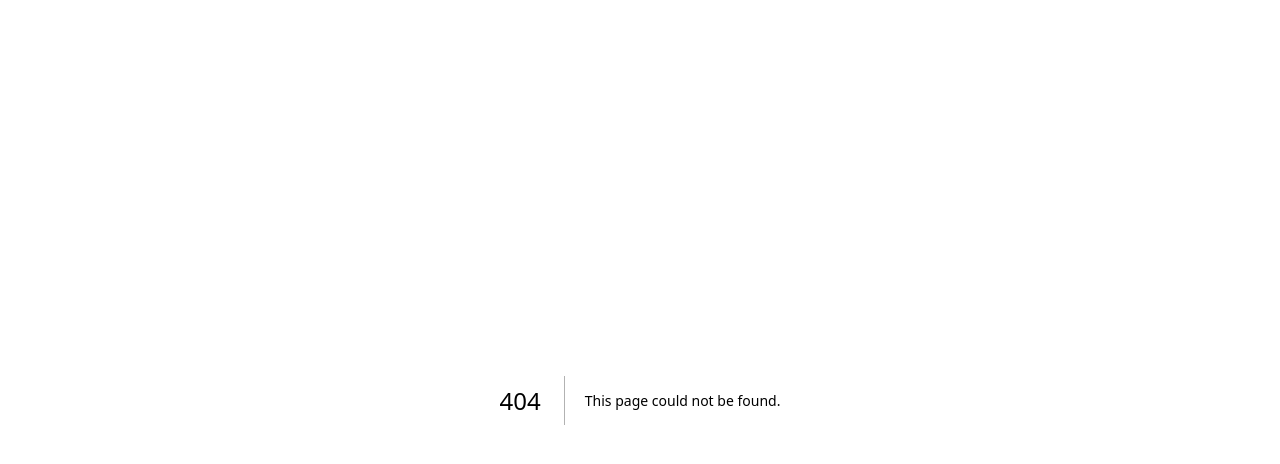
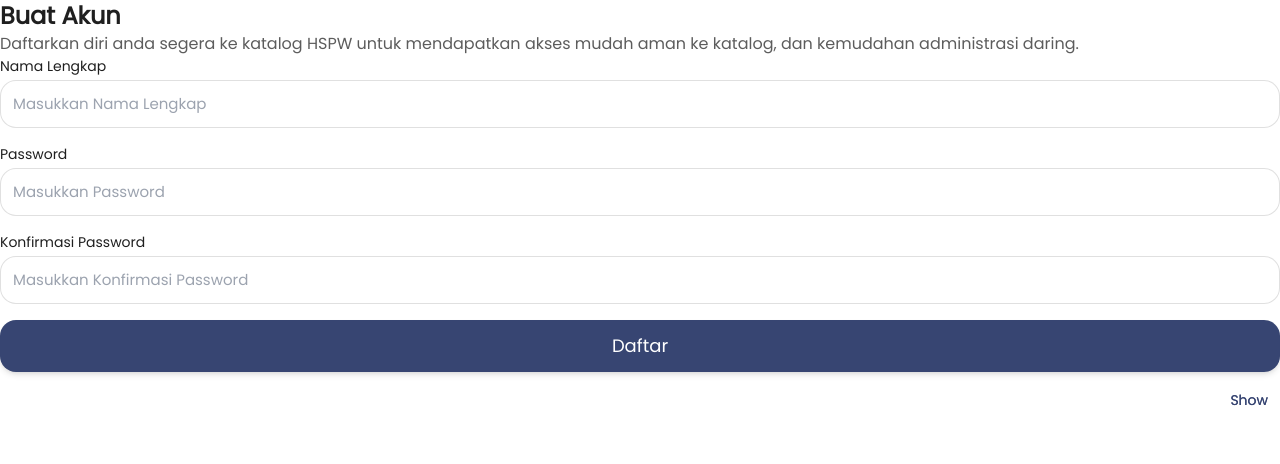
Before and after one commit to pupr-2024-2025/sipasti-fe, a Next.js app: page /register in a window 1280 px wide. Before the commit this address had no page. Shown: the top 464 px of the page. Built offline with nearby package versions, Linux system fonts and the light colour scheme.

Commit message:
04:07 PM, 10/08/2024 backup

```diff
--- /dev/null
+++ b/src/components/modal.js
@@ -0,0 +1,28 @@
+import React from "react";
+
+const Modal = ({ isOpen, onClose, children }) => {
+  if (!isOpen) return null;
+
+  return (
+    <>
+      {/* Backdrop */}
+      <div
+        className="fixed inset-0 bg-surface-light-overlay bg-opacity-100 z-40"
+        onClick={onClose}></div>
+
+      {/* Modal content */}
+      <div className="fixed inset-0 flex justify-center items-center z-50">
+        <div className="bg-surface-light-background p-8 rounded-[16px] shadow-lg relative max-w-[784px] w-full ">
+          <button
+            className="absolute top-2 right-2 text-gray-600"
+            onClick={onClose}>
+            X
+          </button>
+          {children}
+        </div>
+      </div>
+    </>
+  );
+};
+
+export default Modal;
--- a/src/pages/login.js
+++ b/src/pages/login.js
@@ -1,21 +1,32 @@
 import { useState } from "react";
 import Image from "next/image";
+import { useRouter } from "next/router";
 
 import PuprLogo from "../../public/images/pu-logo.svg";
 import SipastiLogo from "../../public/images/sipasti-logo.svg";
 import LoginImage from "../../public/images/login-asset.svg";
 
+import Register from "./register";
 import TextInput from "../components/input";
 import Button from "../components/button";
+import Modal from "../components/modal";
 
 const Login = () => {
   const [email, setEmail] = useState("");
   const [password, setPassword] = useState("");
+  const [isRegisterModalOpen, setIsRegisterModalOpen] = useState(false);
 
   const handleLogin = () => {
     console.log("Logging in with", email, password);
   };
 
+  const openRegisterModal = () => {
+    setIsRegisterModalOpen(true); // Open register modal
+  };
+
+  const closeRegisterModal = () => {
+    setIsRegisterModalOpen(false); // Close register modal
+  };
   return (
     <div className="flex justify-between items-center h-screen gap-x-8  mx-8 py-8">
       <div className="flex flex-col justify-between h-screen min-w-[656px] min-h-[960px] mx-8 py-8">
@@ -91,12 +102,12 @@ const Login = () => {
                 Masuk menggunakan SSO
               </Button>
               <div className="gap-x-1 flex items-center justify-center">
-                <p className="text-B2 text-neutral-500 text-center">
+                <p className="text-Small text-neutral-500 text-center">
                   Belum punya akun?
                 </p>
                 <div class="grid justify-end">
                   <Button
-                    onClick={handleLogin}
+                    onClick={openRegisterModal} // Open register modal
                     variant="blue_text"
                     size="Extra_Small"
                     className="w-full">
@@ -118,9 +129,16 @@ const Login = () => {
           {/* Top Text Container */}
           <div className="gap-x-2 flex items-center">
             {/* Kebijakan Privasi */}
-            <p className="text-B2 text-blue-500 text-center">
+            {/* <p className="text-B2 text-blue-500 text-center">
               Kebijakan Privasi
-            </p>
+            </p> */}
+            <Button
+              onClick={handleLogin}
+              variant="blue_text"
+              size="Extra_Small"
+              className="w-center">
+              Kebijakan Privasi
+            </Button>
             <svg
               xmlns="http://www.w3.org/2000/svg"
               width="4"
@@ -133,6 +151,13 @@ const Login = () => {
             <p className="text-B2 text-blue-500 text-center">
               Syarat dan Ketentuan
             </p>
+            <Button
+              onClick={handleLogin}
+              variant="blue_text"
+              size="Extra_Small"
+              className="w-center">
+              Syarat dan Ketentuan
+            </Button>
           </div>
         </div>
         {/* End of Footer */}
@@ -141,6 +166,10 @@ const Login = () => {
       <div className="min-h-[960px] min-w-[688px]">
         <Image src={LoginImage} alt="Login Image" className="h-screen" />
       </div>
+      {/* Register Modal */}
+      <Modal isOpen={isRegisterModalOpen} onClose={closeRegisterModal}>
+        <Register onClose={closeRegisterModal} />
+      </Modal>
     </div>
   );
 };
--- /dev/null
+++ b/src/pages/register.js
@@ -0,0 +1,59 @@
+import React, { useState } from "react";
+import TextInput from "../components/input";
+import Button from "../components/button";
+
+const Register = ({ onClose }) => {
+  const [email, setEmail] = useState("");
+  const [password, setPassword] = useState("");
+  const [confirmPassword, setConfirmPassword] = useState("");
+
+  const handleRegister = () => {
+    if (password !== confirmPassword) {
+      alert("Passwords do not match");
+      return;
+    }
+    console.log("Registering with", email, password);
+    onClose(); // Close modal after registration
+  };
+
+  return (
+    <div>
+      <h5 className="text-H5 text-emphasis-on_surface-high text-left">
+        Buat Akun
+      </h5>
+      <p className="text-B1 text-emphasis-on_surface-medium text-left">
+        Daftarkan diri anda segera ke katalog HSPW untuk mendapatkan akses mudah
+        aman ke katalog, dan kemudahan administrasi daring.
+      </p>
+      <TextInput
+        label="Nama Lengkap"
+        placeholder="Masukkan Nama Lengkap"
+        value={email}
+        onChange={(e) => setEmail(e.target.value)}
+      />
+      <TextInput
+        label="Password"
+        placeholder="Masukkan Password"
+        type="password"
+        value={password}
+        onChange={(e) => setPassword(e.target.value)}
+      />
+      <TextInput
+        label="Konfirmasi Password"
+        placeholder="Masukkan Konfirmasi Password"
+        type="password"
+        value={confirmPassword}
+        onChange={(e) => setConfirmPassword(e.target.value)}
+      />
+      <Button
+        onClick={handleRegister}
+        variant="solid_blue"
+        size="Medium"
+        className="w-full">
+        Daftar
+      </Button>
+    </div>
+  );
+};
+
+export default Register;
```
